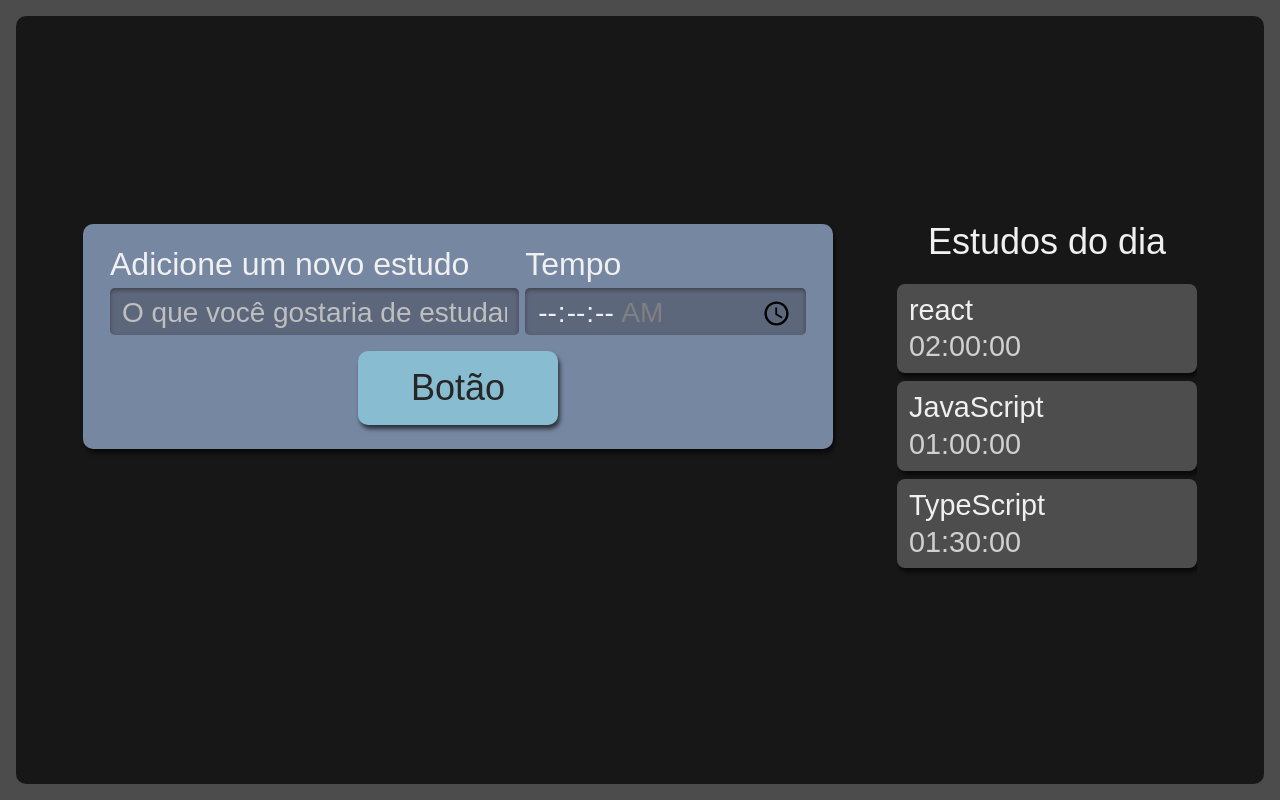
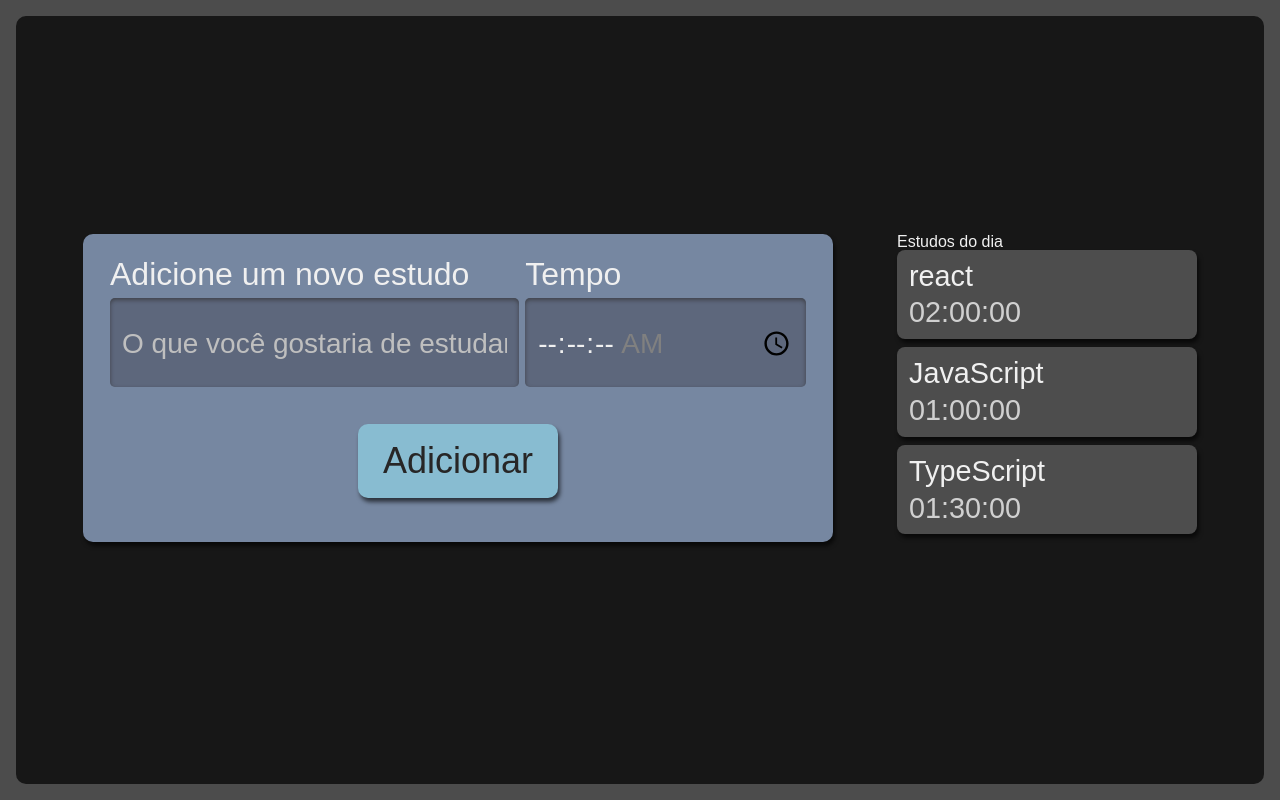
Before and after one commit to ViniciusBarrosFiap/alura-studies, a React (Vite) app: page / in a window 1280 px wide. Built offline with nearby package versions, Linux system fonts and the light colour scheme.

Commit message:
refatorando a lista

```diff
--- a/package.json
+++ b/package.json
@@ -24,6 +24,7 @@
     "eslint-plugin-react-refresh": "^0.4.3",
     "sass": "^1.69.5",
     "typescript": "^5.0.2",
+    "typescript-plugin-css-modules": "^5.0.2",
     "vite": "^4.4.5"
   }
 }
--- a/src/components/Button/Button.tsx
+++ b/src/components/Button/Button.tsx
@@ -1,8 +1,11 @@
-import "./style.scss"
-function Button(){
+import style from  "./Button.module.scss"
+interface ButtonProps{
+    texto: string
+}
+function Button({texto}:ButtonProps){
     return (
-        <button className="botao">
-            Botão
+        <button className={style.botao}>
+            {texto}
         </button>
     )
 }
--- a/src/components/Form/Form.tsx
+++ b/src/components/Form/Form.tsx
@@ -1,9 +1,9 @@
 import Button from "../Button/Button"
-import "./style.scss"
+import style from "./Form.module.scss"
 function Form() {
     return (
-        <form action="" className="novaTarefa">
-            <div className="inputContainer">
+        <form action="" className={style.novaTarefa}>
+            <div className={style.inputContainer}>
                 <label htmlFor="tarefa">
                     Adicione um novo estudo
                 </label>
@@ -14,7 +14,7 @@ function Form() {
                 required />
             </div>
 
-            <div className="inputContainer">
+            <div className={style.inputContainer}>
                 <label htmlFor="tempo">
                     Tempo
                 </label>
@@ -26,7 +26,8 @@ function Form() {
                 max="01:30:00"
                 required />
             </div>
-            <Button />
+            <Button
+                texto = "Adicionar"/>
         </form>
     )
 }
--- /dev/null
+++ b/src/components/Lista/Item/Item.tsx
@@ -0,0 +1,14 @@
+import style from "../Lista.module.scss"
+function Item({tarefa, tempo}: {tarefa:string, tempo: string}) {
+    return (
+        <li className={style.item}>
+            <h3>
+                {tarefa}
+            </h3>
+            <span>
+                {tempo}
+            </span>
+        </li>
+    )
+}
+export default Item
--- a/src/components/Lista/Lista.tsx
+++ b/src/components/Lista/Lista.tsx
@@ -1,6 +1,8 @@
-import "./style.scss"
+import Item from "./Item/Item"
+import style from "./Lista.module.scss"
 function Lista() {
-    const tarefas = [{
+    const tarefas = [
+    {
         tarefa: "react",
         tempo: "02:00:00"
     },
@@ -15,19 +17,18 @@ function Lista() {
     ]
 
     return (
-        <aside className="listaTarefas">
+        <aside className={style.listaTerefas}>
             <h2>Estudos do dia</h2>
             <ul >
                 {tarefas.map((item, index) => {
                     return (
-                        <li key={index} className="item">
-                            <h3>
-                                {item.tarefa}
-                            </h3>
-                            <span>
-                                {item.tempo}
-                            </span>
-                        </li>
+                        <Item
+                            key={index}
+                            // tarefa={item.tarefa}
+                            // tempo={item.tempo}
+                            {...item}
+
+                        />
                     )
                 })}
 
--- a/src/pages/App.tsx
+++ b/src/pages/App.tsx
@@ -1,11 +1,11 @@
 import Form from "../components/Form/Form"
 import Lista from "../components/Lista/Lista"
-import "./style.scss"
+import style from "./App.module.scss"
 function App() {
 
   return (
     <>
-      <div className="AppStyle">
+      <div className={style.AppStyle}>
         <Form/>
         <Lista/>
       </div>
--- a/tsconfig.json
+++ b/tsconfig.json
@@ -5,6 +5,7 @@
     "lib": ["ES2020", "DOM", "DOM.Iterable"],
     "module": "ESNext",
     "skipLibCheck": true,
+    "plugins": [{ "name": "typescript-plugin-css-modules" }],
 
     /* Bundler mode */
     "moduleResolution": "bundler",
```
Also changed, not shown: src/components/Button/Button.module.scss (renamed from src/components/Button/style.scss), src/components/Form/Form.module.scss (renamed from src/components/Form/style.scss), src/components/Lista/Lista.module.scss (renamed from src/components/Lista/style.scss), src/pages/App.module.scss (renamed from src/pages/style.scss), 1 other file (tests, documents, lock files or other folders).
